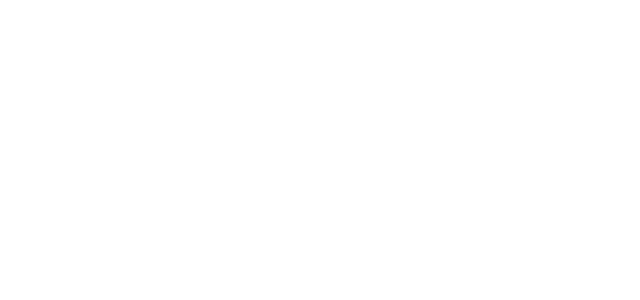
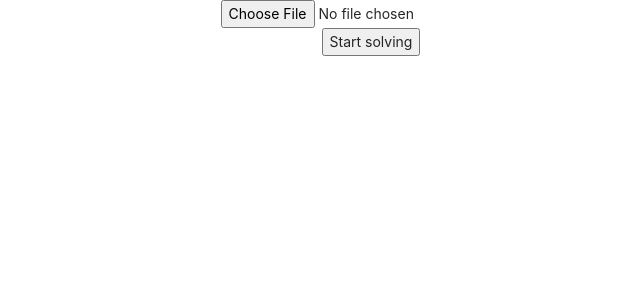
Before and after one commit to perkynades/constraint-satisfaction-sudoku, a React (Create React App) app: page / in a window 1280 px wide. Shown: the top 300 px of the page, without its empty margins (269-909 px from the left). Built offline with nearby package versions, Linux system fonts and the light colour scheme.

Commit message:
Add parsing of uploaded file

```diff
--- a/package.json
+++ b/package.json
@@ -8,10 +8,13 @@
     "@testing-library/user-event": "^12.1.10",
     "@types/jest": "^26.0.15",
     "@types/node": "^12.0.0",
+    "@types/papaparse": "^5.2.6",
     "@types/react": "^17.0.0",
     "@types/react-dom": "^17.0.0",
     "antd": "^4.16.13",
     "filereader": "^0.10.3",
+    "papaparse": "^5.3.1",
+    "prettier": "^2.4.1",
     "react": "^17.0.2",
     "react-dom": "^17.0.2",
     "react-scripts": "4.0.3",
--- a/src/App.css
+++ b/src/App.css
@@ -1,3 +1,5 @@
 .App {
-  text-align: center;
+    display: flex;
+    flex-direction: column;
+    align-items: center;
 }
--- a/src/App.tsx
+++ b/src/App.tsx
@@ -1,19 +1,37 @@
-import React, { ReactElement } from 'react'
+import { Button, Upload } from 'antd'
+import { UploadOutlined } from '@ant-design/icons'
+import React, { ReactElement, useState } from 'react'
 import './App.css'
 
 function App(): ReactElement {
-    const loadFile = (e: any) => {
-        let file = e.target.files[0]
-        let reader = new FileReader()
+    const [sudokuGrid, setSudokuGrid] = useState<any[][]>([])
 
+    const [parsed, setParsed] = useState<string | ArrayBuffer | undefined | null>()
+    const [parsedArray, setParsedArray] = useState<string[]>([])
+
+    const displaySudoku = (event: any) => {
+        const reader = new FileReader()
+        const file = event.target.files[0]
         reader.onload = (e) => {
-            console.log(e.target?.result)
+            setParsed(e.target?.result)
         }
-
         reader.readAsText(file)
     }
 
-    return <div className="App"></div>
+    const parseFileString = () => {
+        if (typeof parsed == 'string') {
+            let array = parsed.split('')
+            setParsedArray(array)
+        }
+    }
+
+    return (
+        <div className="App">
+            <input type="file" onChange={displaySudoku}></input>
+            <button onClick={parseFileString}>Start solving</button>
+            {console.log(parsedArray)}
+        </div>
+    )
 }
 
 export default App
--- a/src/index.css
+++ /dev/null
@@ -1,11 +0,0 @@
-body {
-    margin: 0;
-    font-family: -apple-system, BlinkMacSystemFont, 'Segoe UI', 'Roboto', 'Oxygen', 'Ubuntu', 'Cantarell', 'Fira Sans',
-        'Droid Sans', 'Helvetica Neue', sans-serif;
-    -webkit-font-smoothing: antialiased;
-    -moz-osx-font-smoothing: grayscale;
-}
-
-code {
-    font-family: source-code-pro, Menlo, Monaco, Consolas, 'Courier New', monospace;
-}
--- a/src/index.tsx
+++ b/src/index.tsx
@@ -1,8 +1,8 @@
 import React from 'react'
 import ReactDOM from 'react-dom'
-import './index.css'
 import App from './App'
 import reportWebVitals from './reportWebVitals'
+import 'antd/dist/antd.css'
 
 ReactDOM.render(
     <React.StrictMode>
```
Also changed, not shown: .eslintrc.json (deleted), 2 other files (tests, documents, lock files or other folders).
